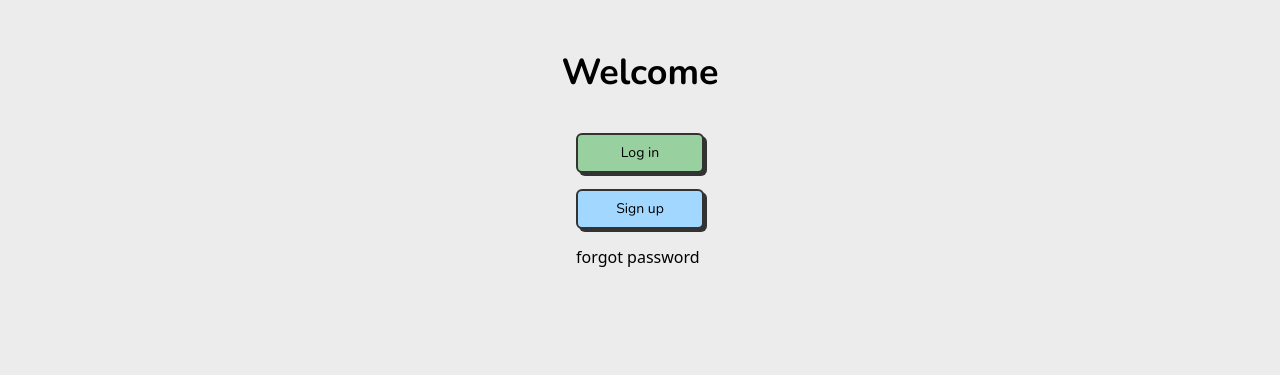
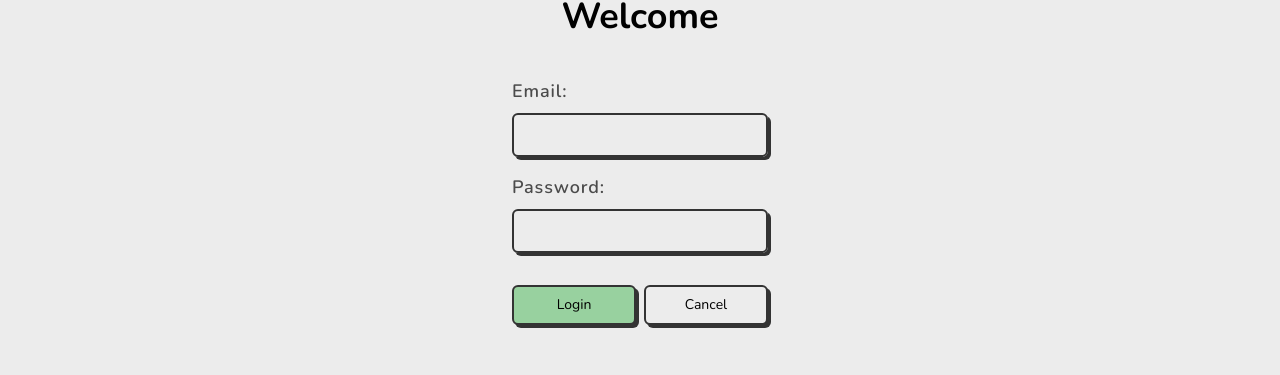
Before and after one commit to tadeowoto/retro-ecommerce, a React (Vite) app: page /sign-in in a window 1280 px wide. Both pictures are taken after a click on the button "Log in". Shown: the part 271-646 px from the top of the page. Built offline with nearby package versions, Linux system fonts and the light colour scheme; no server answers.

Commit message:
user login added

```diff
--- a/src/context/userAuth.tsx
+++ b/src/context/userAuth.tsx
@@ -7,12 +7,27 @@ interface UserAuthContextType {
   password: string;
   setName: (name: string) => void;
   setPassword: (password: string) => void;
-  handleSubmitLogin: (event: React.FormEvent) => void;
+  handleSubmitCreateUser: (event: React.FormEvent) => void;
   userEmail: string;
   setUserEmail: (userEmail: string) => void;
   isLoggedIn: boolean;
   setIsLoggedIn: (isLoggedIn: boolean) => void;
+  users: userInfo[];
+  setUsers: (users: userInfo[]) => void;
+  handleSubmitLogin: (event: React.FormEvent) => void;
+  setLoginEmail: (loginEmail: string) => void;
+  setLoginPassword: (loginPassword: string) => void;
+  loginEmail: string;
+  loginPassword: string;
 }
+
+//formato del usuario
+type userInfo = {
+  name: string;
+  password: string;
+  email: string;
+  isLoggued: boolean;
+};
 
 // Crea el contexto con un valor inicial vacío
 export const userAuthContext = createContext<UserAuthContextType>(
@@ -25,6 +40,9 @@ export const UserAuthProvider = ({
 }: {
   children: React.ReactNode;
 }) => {
+  //estado para tener muchos usuarios, empieza vacio
+  const [users, setUsers] = useState<userInfo[]>([]);
+
   //estado para el nombre, la contraseña y el correo y tambien un booleano para saber si esta logueado
   const [name, setName] = useState("");
   const [password, setPassword] = useState("");
@@ -48,8 +66,16 @@ export const UserAuthProvider = ({
   }, []);
 
   //manejo el login
-  const handleSubmitLogin = (event: React.FormEvent) => {
+  const handleSubmitCreateUser = (event: React.FormEvent) => {
     event.preventDefault();
+    const newUser = {
+      name,
+      password,
+      email: userEmail,
+      isLoggued: true,
+    };
+    // actualizo el estado de los usuarios metiendo a los creados
+    setUsers((prevUsers) => [...prevUsers, newUser]);
     setIsLoggedIn(true);
     setName(name);
     setPassword(password);
@@ -58,8 +84,44 @@ export const UserAuthProvider = ({
     localStorage.setItem("password", password);
     localStorage.setItem("userEmail", userEmail);
     localStorage.setItem("isLoggedIn", "true");
+
+    // Limpiar formulario
+    setName("");
+    setPassword("");
+    setUserEmail("");
   };
 
+  const [loginEmail, setLoginEmail] = useState("");
+  const [loginPassword, setLoginPassword] = useState("");
+
+  //este metodo es para verificar el login de los usuarios
+  const handleSubmitLogin = (event: React.FormEvent) => {
+    event.preventDefault();
+
+    // Buscar usuario por email y password
+    const user = users.find(
+      (user) => user.email === loginEmail && user.password === loginPassword
+    );
+
+    if (user) {
+      setIsLoggedIn(true);
+      setName(user.name);
+      setUserEmail(user.email);
+      setPassword(user.password);
+
+      // Guardar en localStorage en el caso de que el usuario se haya logueado
+      localStorage.setItem("name", user.name);
+      localStorage.setItem("password", user.password);
+      localStorage.setItem("userEmail", user.email);
+      localStorage.setItem("isLoggedIn", "true");
+
+      // Limpiar formulario
+      setLoginEmail("");
+      setLoginPassword("");
+    } else {
+      alert("User not found");
+    }
+  };
   return (
     <userAuthContext.Provider
       value={{
@@ -67,11 +129,18 @@ export const UserAuthProvider = ({
         password,
         setName,
         setPassword,
-        handleSubmitLogin,
+        handleSubmitCreateUser,
         userEmail,
         setUserEmail,
         isLoggedIn,
         setIsLoggedIn,
+        users,
+        setUsers,
+        handleSubmitLogin,
+        setLoginEmail,
+        setLoginPassword,
+        loginEmail,
+        loginPassword,
       }}
     >
       {children}
--- a/src/pages/signIn/index.tsx
+++ b/src/pages/signIn/index.tsx
@@ -6,17 +6,23 @@ import { Link } from "react-router-dom";
 
 const SignIn = () => {
   const [showForm, setShowForm] = useState(false);
+  const [showLogin, setShowLogin] = useState(false);
 
   const {
     setName,
     setPassword,
-    handleSubmitLogin,
+    handleSubmitCreateUser,
     setUserEmail,
     userEmail,
     name,
     password,
     isLoggedIn,
     setIsLoggedIn,
+    handleSubmitLogin,
+    setLoginEmail,
+    setLoginPassword,
+    loginEmail,
+    loginPassword,
   } = useContext(userAuthContext);
 
   const showUiLoggued = () => {
@@ -62,9 +68,12 @@ const SignIn = () => {
       <div className="w-full signin-container flex justify-center items-center flex-col">
         <h1 className="text-4xl font-bold font-nunito mb-10">Welcome</h1>
 
-        {!showForm ? (
+        {!showForm && !showLogin ? (
           <div className="flex flex-col gap-4">
-            <button className=" bg-greenMain flex gap-2 items-center justify-center text-sm font-nunito w-32 px-4 py-2 border-2 border-border rounded-md shadow-[3px_3px_0_#333] hover:shadow-[5px_5px_0_#333] hover:transform hover:-translate-x-0.5 hover:-translate-y-0.5 transition-all hover:cursor-pointer">
+            <button
+              onClick={() => setShowLogin(true)}
+              className=" bg-greenMain flex gap-2 items-center justify-center text-sm font-nunito w-32 px-4 py-2 border-2 border-border rounded-md shadow-[3px_3px_0_#333] hover:shadow-[5px_5px_0_#333] hover:transform hover:-translate-x-0.5 hover:-translate-y-0.5 transition-all hover:cursor-pointer"
+            >
               Log in
             </button>
             <button
@@ -75,9 +84,62 @@ const SignIn = () => {
             </button>
             <a href="/">forgot password</a>
           </div>
+        ) : showLogin ? (
+          <form
+            onSubmit={handleSubmitLogin}
+            className="flex flex-col gap-4 w-64 font-nunito"
+          >
+            <div className="flex flex-col gap-2">
+              <label
+                htmlFor="email"
+                className="text-text font-semibold tracking-wider text-lg"
+              >
+                Email:
+              </label>
+              <input
+                type="email"
+                id="email"
+                name="email"
+                value={loginEmail}
+                className="border-2 border-border rounded-md shadow-[3px_3px_0_#333] p-2"
+                onChange={(event) => setLoginEmail(event.target.value)}
+              />
+            </div>
+            <div className="flex flex-col gap-2">
+              <label
+                htmlFor="password"
+                className="text-text font-semibold tracking-wider text-lg"
+              >
+                Password:
+              </label>
+              <input
+                type="password"
+                id="password"
+                value={loginPassword}
+                name="password"
+                className="border-2 border-border rounded-md shadow-[3px_3px_0_#333] p-2"
+                onChange={(event) => setLoginPassword(event.target.value)}
+              />
+            </div>
+            <div className="flex gap-2 mt-4">
+              <button
+                type="submit"
+                className="bg-greenMain flex gap-2 items-center justify-center text-sm font-nunito w-32 px-4 py-2 border-2 border-border rounded-md shadow-[3px_3px_0_#333] hover:shadow-[5px_5px_0_#333] hover:transform hover:-translate-x-0.5 hover:-translate-y-0.5 transition-all hover:cursor-pointer"
+              >
+                Login
+              </button>
+              <button
+                type="button"
+                onClick={() => setShowLogin(false)}
+                className="bg-grayBg flex gap-2 items-center justify-center text-sm font-nunito w-32 px-4 py-2 border-2 border-border rounded-md shadow-[3px_3px_0_#333] hover:shadow-[5px_5px_0_#333] hover:transform hover:-translate-x-0.5 hover:-translate-y-0.5 transition-all hover:cursor-pointer"
+              >
+                Cancel
+              </button>
+            </div>
+          </form>
         ) : (
           <form
-            onSubmit={handleSubmitLogin}
+            onSubmit={handleSubmitCreateUser}
             className="flex flex-col gap-4 w-64 font-nunito"
           >
             <div className="flex flex-col gap-2">
@@ -92,6 +154,7 @@ const SignIn = () => {
                 id="name"
                 name="name"
                 value={name}
+                placeholder="Your name"
                 className="border-2 border-border rounded-md shadow-[3px_3px_0_#333] p-2"
                 onChange={(event) => setName(event.target.value)}
               />
@@ -107,6 +170,7 @@ const SignIn = () => {
                 type="email"
                 id="email"
                 name="email"
+                placeholder="Your email"
                 value={userEmail}
                 className="border-2 border-border rounded-md shadow-[3px_3px_0_#333] p-2"
                 onChange={(event) => setUserEmail(event.target.value)}
@@ -124,6 +188,7 @@ const SignIn = () => {
                 id="password"
                 value={password}
                 name="password"
+                placeholder="Your password"
                 className="border-2 border-border rounded-md shadow-[3px_3px_0_#333] p-2"
                 onChange={(event) => setPassword(event.target.value)}
               />
```
